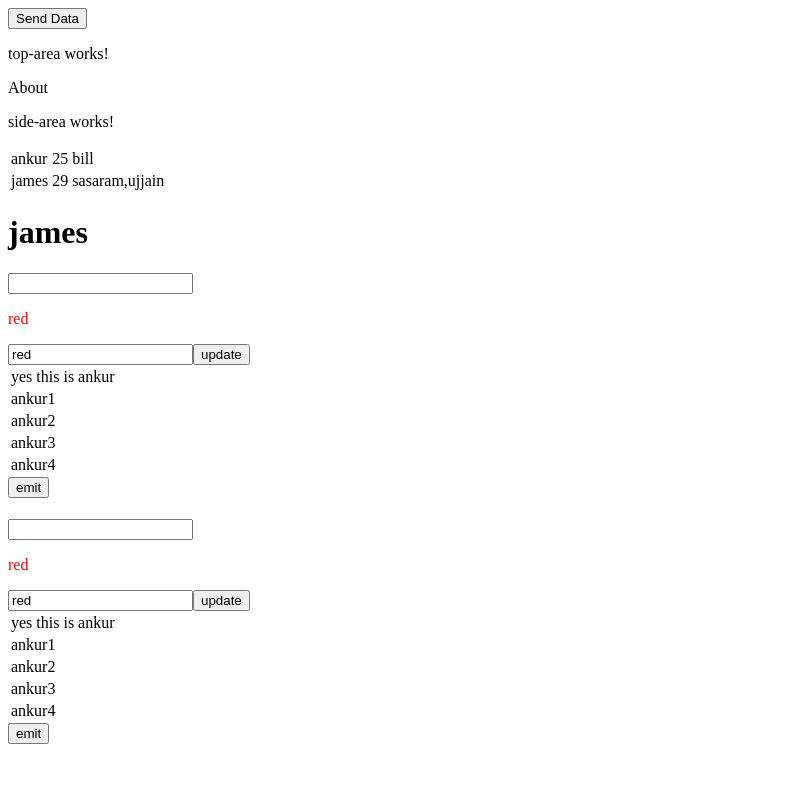
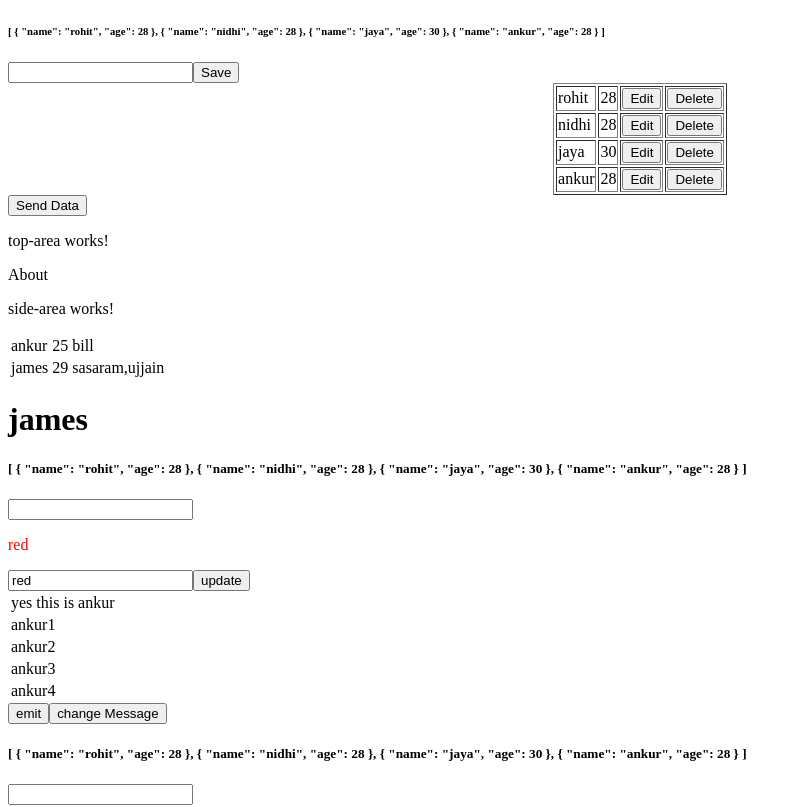
Before and after one commit to jamesjoel/ankur_ng, an Angular app: page /user in a window 1280 px wide. Shown: the top 807 px of the page, without its empty margins (0-802 px from the left). Built offline with nearby package versions, Linux system fonts and the light colour scheme.

Commit message:
service and observable

```diff
--- a/src/app/app.component.html
+++ b/src/app/app.component.html
@@ -13,6 +13,17 @@
 <br/>
 <br/>
 <button type="button" (click)="navigateToUser()">user</button> -->
+<h6>{{message | json}}</h6>
+<input type="text" [(ngModel)]="editData" />
+<button (click)="saveUser()">Save</button>
+<table class="table" border="1" align="center">
+    <tr *ngFor="let x of message; let i = index">
+        <td>{{ x.name }}</td>
+        <td>{{ x.age }}</td>
+        <td><button (click)="userEdit(i)">Edit</button></td>
+        <td><button (click)="userDelete(i)">Delete</button></td>
+    </tr>
+</table>
 <button type="button" (click)="sendData()">Send Data</button>
 <app-top-area></app-top-area>
 <app-side-area></app-side-area>
--- a/src/app/app.component.ts
+++ b/src/app/app.component.ts
@@ -1,15 +1,21 @@
-import { Component } from '@angular/core';
+import { Component, OnInit } from '@angular/core';
 import { Router } from '@angular/router';
 import { UserInfo } from './models';
 import { UserServiceService } from './service/user-service.service';
-
+import { UserObservableService } from './service/user-observable.service';
+interface StuData {
+  name: string;
+  age: number;
+}
 @Component({
   selector: 'app-root',
   templateUrl: './app.component.html',
   styleUrls: ['./app.component.scss']
 })
-export class AppComponent {
+export class AppComponent implements OnInit {
+  editData:string;
   title = 'james';
+  message: StuData[];
   user: UserInfo[] = [
     {
       userName: 'ankur',
@@ -23,10 +29,16 @@ export class AppComponent {
       ]
     }
   ];
+  i:number;
   sName: string;
 
   constructor(private router: Router,
-    private userService: UserServiceService) {
+    private userService: UserServiceService,
+    private observseUserService: UserObservableService) {
+  }
+
+  ngOnInit() {
+    this.getObservableData();
   }
 
   navigateToUser() {
@@ -43,4 +55,22 @@ export class AppComponent {
     console.log('name ', name);
     this.sName = 'ankur keshri';
   }
+  getObservableData() {
+    // console.log(this.observseUserService.getDataOfUser().subscribe((name: string) => {
+    //   console.log('name', name);
+    // }));
+    this.observseUserService.messageObserve.subscribe((message: StuData[]) => {
+      this.message = message;
+    });
+  }
+  userEdit(i:number){
+    this.i=i;
+    this.editData=this.message[i].name;
+  }
+  saveUser(){
+    let singleObj = this.message[this.i];
+    singleObj.name=this.editData;
+    this.message[this.i]=singleObj;
+    this.observseUserService.changeMessage(this.message);
+  }
 }
--- a/src/app/app.module.ts
+++ b/src/app/app.module.ts
@@ -11,6 +11,7 @@ import { SideAreaComponent } from './side-area/side-area.component';
 import { AboutComponent } from './about/about.component';
 import { ContactComponent } from './contact/contact.component';
 import { UserServiceService } from './service/user-service.service';
+import { UserObservableService } from './service/user-observable.service';
 @NgModule({
   declarations: [
     AppComponent,
@@ -26,7 +27,7 @@ import { UserServiceService } from './service/user-service.service';
     FormsModule,
     HttpClientModule
   ],
-  providers: [UserServiceService],
+  providers: [UserServiceService, UserObservableService],
   bootstrap: [AppComponent]
 })
 export class AppModule { }
--- /dev/null
+++ b/src/app/service/user-observable.service.ts
@@ -0,0 +1,43 @@
+import { Injectable } from '@angular/core';
+import { Observable, of, BehaviorSubject } from 'rxjs';
+
+interface StuData {
+  name: string;
+  age: number;
+}
+@Injectable({
+  providedIn: 'root'
+})
+export class UserObservableService {
+
+  arr=[
+    {
+      name : "rohit",
+      age : 28
+    },
+    {
+      name : "nidhi",
+      age : 28
+    },
+    {
+      name : "jaya",
+      age : 30
+    },
+    {
+      name : "ankur",
+      age : 28
+    }
+
+  ]
+  messageSource = new BehaviorSubject(this.arr);
+  messageObserve = this.messageSource.asObservable();
+  constructor() { }
+
+  changeMessage(message: StuData[]) {
+    this.messageSource.next(message);
+  }
+
+  getDataOfUser(): Observable<string> {
+    return of('ankur');
+  }
+}
--- a/src/app/user/user.component.html
+++ b/src/app/user/user.component.html
@@ -18,6 +18,9 @@
   </tr>
 </table>
 <h1>{{headTitle}}</h1>
+<h5>
+  {{message | json}}
+</h5>
 <h2>{{title}}</h2>
 <input type="text" [(ngModel)]="title" />
 <p>{{teacher}}</p>
@@ -30,3 +33,6 @@
 </table>
 
 <button type="button" (click)="sendDataToParent()">emit</button>
+<!-- <input type="text" [(ngModel)]="message" /> -->
+
+<button type="button" (click)="changeMessage()">change Message</button>
--- a/src/app/user/user.component.ts
+++ b/src/app/user/user.component.ts
@@ -2,15 +2,21 @@ import { Component, OnInit, Input, Output, EventEmitter, ChangeDetectionStrategy
 import { HttpClient } from '@angular/common/http';
 import { UserInfo } from '../models';
 import { UserServiceService } from '../service/user-service.service';
+import { UserObservableService } from '../service/user-observable.service';
 
+interface StuData {
+  name: string;
+  age: number;
+}
 @Component({
   selector: 'app-user',
   templateUrl: './user.component.html',
   styleUrls: ['./user.component.scss'],
-  changeDetection: ChangeDetectionStrategy.OnPush
+  changeDetection: ChangeDetectionStrategy.Default
 })
 export class UserComponent implements OnInit {
   teacher = 'red';
+  message: StuData[];
   color: string;
   size = true;
   index: number;
@@ -27,14 +33,21 @@ export class UserComponent implements OnInit {
   @Input() user: UserInfo[];
   @Output() titleName = new EventEmitter();
   constructor(private http: HttpClient,
-    private userService: UserServiceService) { }
+    private userService: UserServiceService,
+    private observseUserService: UserObservableService,
+    private cdRef: ChangeDetectorRef) { }
 
   ngOnInit() {
     // const name = this.http.get('http://localhost:3000');
     // console.log('name', name.subscribe((result) => {
       //   console.log('result', result);
       // }));
-    }
+    this.observseUserService.messageObserve.subscribe((message: StuData[]) => {
+      this.message = message;
+      console.log('user message', this.message);
+      // this.cdRef.detectChanges();
+    });
+  }
 
     clickButton(color: string) {
       this.color = color;
@@ -54,5 +67,8 @@ export class UserComponent implements OnInit {
     this.titleName.emit(this.teacher);
   }
 
+  changeMessage() {
+    this.observseUserService.changeMessage(this.message);
+  }
 
 }
```
Also changed, not shown: 1 other file (tests, documents, lock files or other folders).
